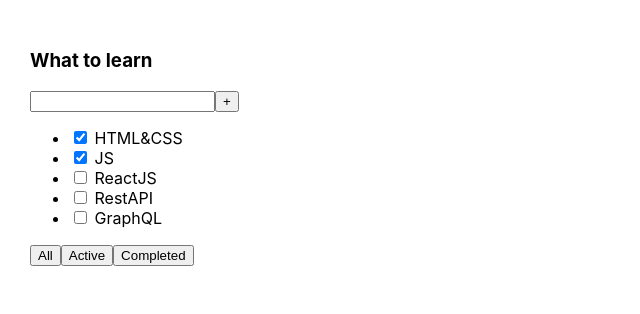
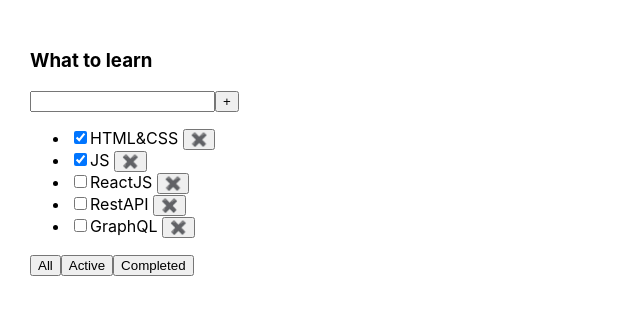
Before and after one commit to kkapchin/todolist, a React (Create React App) app: page / in a window 1280 px wide. Shown: the top 314 px of the page, without its empty margins (0-640 px from the left). Built offline with nearby package versions, Linux system fonts and the light colour scheme.

Commit message:
delete-button-el for every task

```diff
--- a/src/Todolist.tsx
+++ b/src/Todolist.tsx
@@ -9,7 +9,7 @@ type TodolistProps = {
     tasks: Array<TaskType>,
 }
 
-function Todolist({title, tasks}: TodolistProps) {
+export default function Todolist ({title, tasks}: TodolistProps) {
     return (
         <div>
             <h3>{title}</h3>
@@ -18,7 +18,17 @@ function Todolist({title, tasks}: TodolistProps) {
                 <button>+</button>
             </div>
             <ul>
-                {tasks.map(task => <li key={task.id}><input type="checkbox" checked={task.isDone}/> <span>{task.title}</span></li>)}
+                {tasks.map((task) => {
+                    return (
+                        <li key={task.id}>
+                            <input type="checkbox" checked={task.isDone}/>
+                            <span>{task.title} </span>
+                            <button onClick={() => {
+                                alert(task.id)
+                            }}>✖️</button>
+                        </li>
+                    );
+                })}
             </ul>
             <div>
                 <button>All</button>
@@ -28,5 +38,3 @@ function Todolist({title, tasks}: TodolistProps) {
         </div>
     );
 }
-
-export default Todolist;
```
